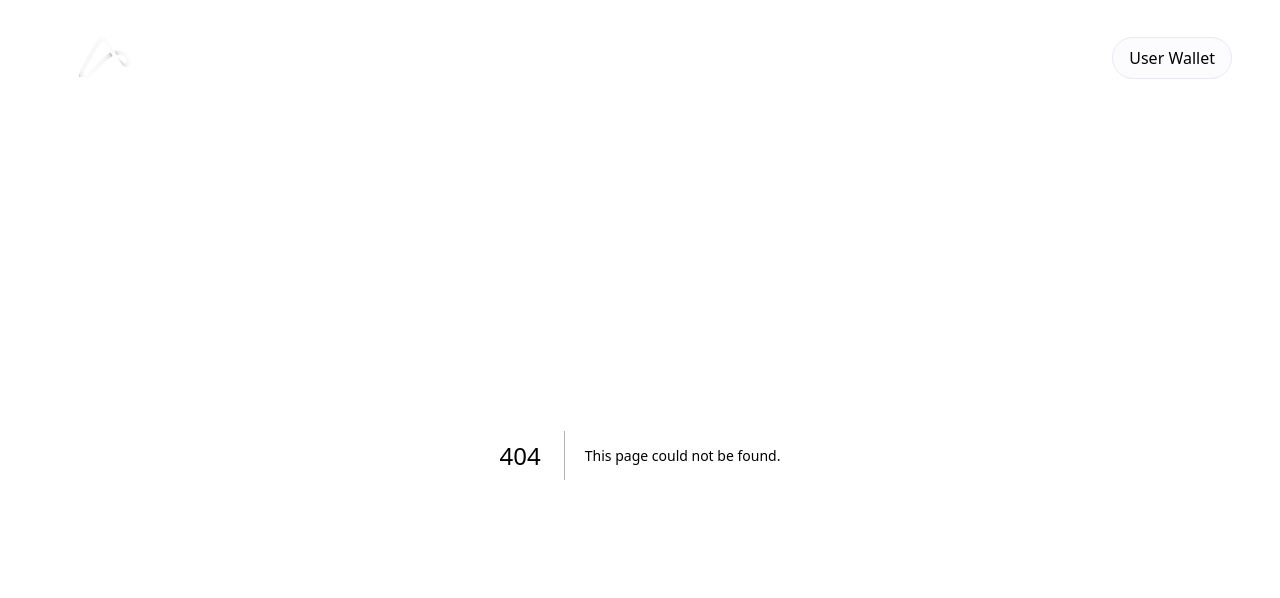
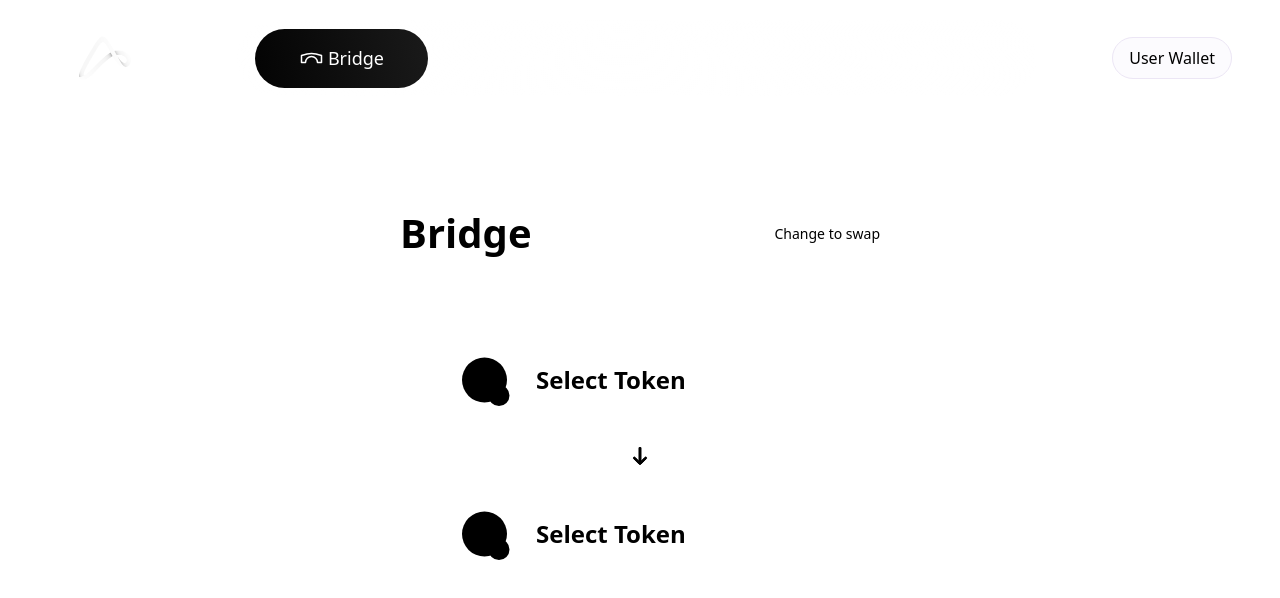
Before and after one commit to Appic-Solutions/platform-v2, a Next.js app: page / in a window 1280 px wide. Before the commit this address had no page. Shown: the top 598 px of the page. Built offline with nearby package versions, Linux system fonts and the light colour scheme.

Commit message:
implement routes & fix nav urls

```diff
--- /dev/null
+++ b/src/app/advanced/page.tsx
@@ -0,0 +1,5 @@
+const AdvancedPage = () => {
+  return <div>AdvancedPage</div>;
+};
+
+export default AdvancedPage;
--- /dev/null
+++ b/src/app/auto-invest/page.tsx
@@ -0,0 +1,5 @@
+const AutoInvestPage = () => {
+  return <div>AutoInvestPage</div>;
+};
+
+export default AutoInvestPage;
--- a/src/app/bridge/page.tsx
+++ /dev/null
@@ -1,69 +0,0 @@
-import FeatureBox from "@/components/layout/FeatureBox";
-import ShapesPage from "@/components/layout/shapes";
-import TransformDataHorizontalIcon from "@/components/icons/transform-data-horizontal";
-import TokenPlaceHolderIcon from "@/components/icons/token-placeholder";
-import ArrowDownIcon from "@/components/icons/arrow-down";
-import { cn } from "@/lib/utils";
-import Card from "@/components/ui/Card";
-
-const BridgeHome = () => {
-  return (
-    <div className="relative w-full h-full flex justify-center px-6 xl:px-12">
-      <ShapesPage />
-      <div className="flex justify-center items-center h-full w-full z-10">
-        <FeatureBox>
-          <div className="flex flex-col gap-12 items-center w-full max-w-lg lg:max-w-full ">
-            {/* header */}
-            <div className="flex justify-between items-center w-full">
-              <h3 className="text-mobile-heading-2 md:text-heading-3 font-bold text-primary">
-                Bridge
-              </h3>
-              <div className="flex items-center gap-2">
-                <TransformDataHorizontalIcon className="stroke-primary" />
-                <span className="text-caption-bold font-medium text-primary">
-                  Change to swap
-                </span>
-              </div>
-            </div>
-            {/* body */}
-            <div className="flex flex-col gap-12 items-center w-full">
-              {/* inputs */}
-              <div className="w-full flex flex-col gap-4 items-center">
-                <Card>
-                  <div className="flex items-center gap-4">
-                    <TokenPlaceHolderIcon className="fill-primary stroke-white dark:stroke-black" />
-                    <span className="text-primary text-mobile-heading-2">
-                      Select Token
-                    </span>
-                    <span
-                      className={cn(
-                        "p-5 rounded-round flex items-center gap-4 bg-muted border-2 border-white",
-                        "absolute left-1/2 -translate-x-1/2 -bottom-10 z-10"
-                      )}
-                    >
-                      <ArrowDownIcon className="fill-primary" />
-                    </span>
-                  </div>
-                </Card>
-                <Card>
-                  <div className="flex relative items-center gap-4">
-                    <TokenPlaceHolderIcon className="fill-muted stroke-white dark:stroke-black" />
-                    <span className="text-muted text-mobile-heading-2">
-                      Select Token
-                    </span>
-                  </div>
-                </Card>
-              </div>
-            </div>
-            {/* footer */}
-            <div className="w-11/12 bg-primary-buttons py-4 rounded-ml text-center text-content-bold font-medium text-white">
-              Connect Wallet
-            </div>
-          </div>
-        </FeatureBox>
-      </div>
-    </div>
-  );
-};
-
-export default BridgeHome;
--- /dev/null
+++ b/src/app/page.tsx
@@ -0,0 +1,69 @@
+import FeatureBox from "@/components/layout/FeatureBox";
+import ShapesPage from "@/components/layout/shapes";
+import TransformDataHorizontalIcon from "@/components/icons/transform-data-horizontal";
+import TokenPlaceHolderIcon from "@/components/icons/token-placeholder";
+import ArrowDownIcon from "@/components/icons/arrow-down";
+import { cn } from "@/lib/utils";
+import Card from "@/components/ui/Card";
+
+const BridgeHome = () => {
+  return (
+    <div className="relative w-full h-full flex justify-center px-6 xl:px-12">
+      <ShapesPage />
+      <div className="flex justify-center items-center h-full w-full z-10">
+        <FeatureBox>
+          <div className="flex flex-col gap-12 items-center w-full max-w-lg lg:max-w-full ">
+            {/* header */}
+            <div className="flex justify-between items-center w-full">
+              <h3 className="text-mobile-heading-2 md:text-heading-3 font-bold text-primary">
+                Bridge
+              </h3>
+              <div className="flex items-center gap-2">
+                <TransformDataHorizontalIcon className="stroke-primary" />
+                <span className="text-caption-bold font-medium text-primary">
+                  Change to swap
+                </span>
+              </div>
+            </div>
+            {/* body */}
+            <div className="flex flex-col gap-12 items-center w-full">
+              {/* inputs */}
+              <div className="w-full flex flex-col gap-4 items-center">
+                <Card>
+                  <div className="flex items-center gap-4">
+                    <TokenPlaceHolderIcon className="fill-primary stroke-white dark:stroke-black" />
+                    <span className="text-primary text-mobile-heading-2">
+                      Select Token
+                    </span>
+                    <span
+                      className={cn(
+                        "p-5 rounded-round flex items-center gap-4 bg-muted border-2 border-white",
+                        "absolute left-1/2 -translate-x-1/2 -bottom-10 z-10"
+                      )}
+                    >
+                      <ArrowDownIcon className="fill-primary" />
+                    </span>
+                  </div>
+                </Card>
+                <Card>
+                  <div className="flex relative items-center gap-4">
+                    <TokenPlaceHolderIcon className="fill-muted stroke-white dark:stroke-black" />
+                    <span className="text-muted text-mobile-heading-2">
+                      Select Token
+                    </span>
+                  </div>
+                </Card>
+              </div>
+            </div>
+            {/* footer */}
+            <div className="w-11/12 bg-primary-buttons py-4 rounded-ml text-center text-content-bold font-medium text-white">
+              Connect Wallet
+            </div>
+          </div>
+        </FeatureBox>
+      </div>
+    </div>
+  );
+};
+
+export default BridgeHome;
--- /dev/null
+++ b/src/app/swap/page.tsx
@@ -0,0 +1,5 @@
+const SwapPage = () => {
+  return <div>SwapPage</div>;
+};
+
+export default SwapPage;
--- a/src/constants/layout/navbar.ts
+++ b/src/constants/layout/navbar.ts
@@ -13,27 +13,27 @@ export interface NavbarItem {
 
 export const NAVBAR_ITEMS: NavbarItem[] = [
   {
-    label: "Swap",
-    href: "/bridge",
-    tooltip: "Swap",
+    label: "Bridge",
+    href: "/",
+    tooltip: "Bridge",
     Icon: ParkOutlineBridgeIcon,
   },
   {
-    label: "Cross chain",
-    href: "/cross-chain",
+    label: "Swap",
+    href: "/swap",
     tooltip: "Swap",
     Icon: BlockChainIcon,
   },
   {
-    label: "Auto invest",
+    label: "Auto Invest",
     href: "/auto-invest",
-    tooltip: "Auto invest",
+    tooltip: "Auto Invest",
     Icon: TransformDataIcon,
   },
   {
     label: "Advanced",
     href: "/advanced",
-    tooltip: "Swap",
+    tooltip: "Advanced",
     Icon: LockIcon,
   },
 ]
```
